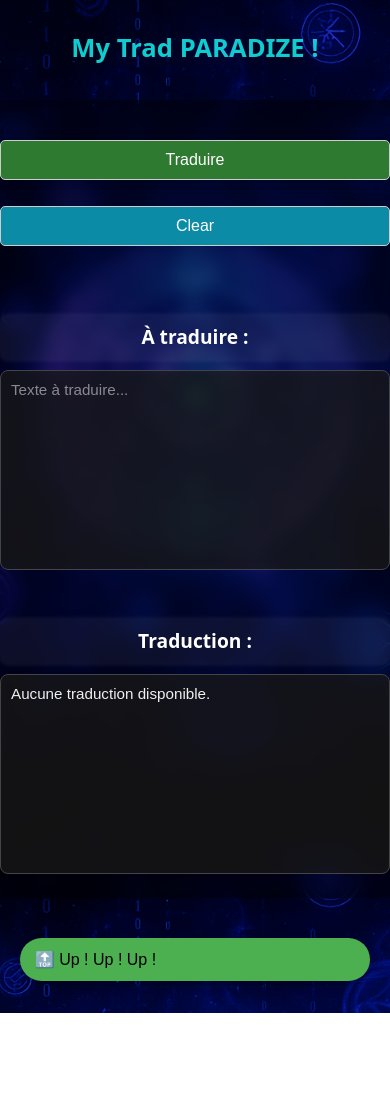
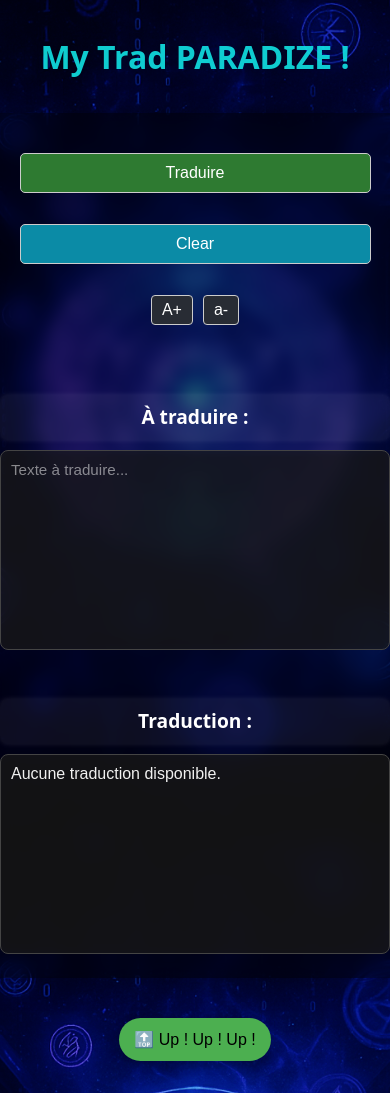
Before and after one commit to Gerard-Dylan/app-translate-novel, a React (Vite) app: page / in a window 390 px wide. Shown: the top 1093 px of the page. Before the commit the page ends 1013 px from the top, so only its background shows below. Built offline with nearby package versions, Linux system fonts and the light colour scheme; the HTML template or start-up script is replaced by a standard one.

Commit message:
add button text scaling

```diff
--- a/src/App.css
+++ b/src/App.css
@@ -44,12 +44,10 @@ button {
 .back-to-top {
   display: flex;
   align-items: center;
-  bottom: 30px;
   background-color: #4caf50;
   color: #000000;
   border: none;
-  margin-left: 45%;
-  margin-top: 2.5rem;
+  margin: 2.5rem auto 0 auto;
   border-radius: 50px;
   padding: 12px 15px;
   font-size: 1rem;
--- a/src/components/TranslateUX.tsx
+++ b/src/components/TranslateUX.tsx
@@ -1,4 +1,4 @@
-import { Dispatch, SetStateAction, useEffect, useRef } from "react";
+import { Dispatch, SetStateAction, useEffect, useRef, useState } from "react";
 import React from "react";
 import "./ux.css";
 import Spinner from "./Spinner";
@@ -15,6 +15,7 @@ interface TranslateUXProps {
 const TranslateUX: React.FC<TranslateUXProps> = ({text, translatedText, loading, error, setText, handleTranslate,}: TranslateUXProps) => {
     const textareaRef = useRef<HTMLTextAreaElement>(null);
     const translatedRef = useRef<HTMLTextAreaElement>(null);
+    const [fontSize, setFontSize] = useState(16);
 
     const syncHeights = () => {
         if (textareaRef.current && translatedRef.current) {
@@ -37,6 +38,7 @@ const TranslateUX: React.FC<TranslateUXProps> = ({text, translatedText, loading,
 
     return (
         <div className="translate-container">
+            <div className="buttons-wrapper">
                 <div className="buttons">
                     <button
                         onClick={handleTranslate}
@@ -46,7 +48,7 @@ const TranslateUX: React.FC<TranslateUXProps> = ({text, translatedText, loading,
                         {loading ? (
                             <>
                                 Traduction...
-                            <Spinner /> {}
+                                <Spinner />
                             </>
                         ) : (
                             "Traduire"
@@ -55,6 +57,22 @@ const TranslateUX: React.FC<TranslateUXProps> = ({text, translatedText, loading,
                     <button onClick={() => setText("")} className="clear-button">
                         Clear
                     </button>
+                </div>
+
+                <div className="font-size-controls">
+                    <button
+                        onClick={() => setFontSize((s) => Math.min(s + 2, 40))}
+                        className="text-size-button"
+                    >
+                        A+
+                    </button>
+                    <button
+                        onClick={() => setFontSize((s) => Math.max(s - 2, 10))}
+                        className="text-size-button"
+                    >
+                        a-
+                    </button>
+                </div>
             </div>
 
             <div className="text-columns">
@@ -68,6 +86,7 @@ const TranslateUX: React.FC<TranslateUXProps> = ({text, translatedText, loading,
                         className="input-textarea"
                     />
                 </div>
+
                 <div className="text-column">
                     <h4 className="section-title">Traduction :</h4>
                     <textarea
@@ -75,6 +94,7 @@ const TranslateUX: React.FC<TranslateUXProps> = ({text, translatedText, loading,
                         value={translatedText || "Aucune traduction disponible."}
                         readOnly
                         className="translated-text"
+                        style={{ fontSize: `${fontSize}px` }}
                     />
                 </div>
             </div>
--- a/src/components/ux.css
+++ b/src/components/ux.css
@@ -1,8 +1,27 @@
+.buttons-wrapper {
+    display: flex;
+    justify-content: center;
+    align-items: center;
+    margin-bottom: 20px;
+    flex-wrap: wrap;
+    gap: 15px;
+    position: relative;
+}
+
+
 .buttons {
     display: flex;
+    gap: 15px;
     justify-content: center;
-    gap: 15px;
-    margin-bottom: 20px;
+    flex: 1;
+}
+
+.font-size-controls {
+    position: absolute;
+    top: 0;
+    right: 0;
+    display: flex;
+    gap: 10px;
 }
 
 .translate-button,
@@ -72,7 +91,6 @@
     box-shadow: 0 0 5px rgba(255, 255, 255, 0.1);
 }
 
-
 .input-textarea,
 .translated-text {
     width: 100%;
@@ -100,12 +118,26 @@
     height: auto;
 }
 
+.text-size-button {
+    background-color: #282c34;
+    color: white;
+    border: 1px solid #ccc;
+    padding: 5px 10px;
+    font-size: 1rem;
+    border-radius: 4px;
+    cursor: pointer;
+    transition: transform 0.2s ease;
+}
+
+.text-size-button:hover {
+    transform: scale(1.1);
+    background-color: #3c4048;
+}
 
 .error-message {
     color: red;
     margin-top: 10px;
 }
-
 
 @media (max-width: 768px) {
     .translate-container {
@@ -128,24 +160,27 @@
         font-size: 0.95rem;
     }
 
+    .buttons-wrapper {
+        flex-direction: column;
+        align-items: center;
+        gap: 15px;
+    }
+
     .buttons {
         flex-direction: column;
-        gap: 10px;
+        align-items: center;
+        width: 100%;
+    }
+
+    .font-size-controls {
+        position: static;
+        justify-content: center;
+        width: 100%;
     }
 
     .translate-button,
     .clear-button {
-        width: 100%;
+        width: 90%;
         font-size: 1rem;
     }
-
-    .back-to-top {
-        margin-left: auto;
-        margin-right: auto;
-        width: 80%;
-    }
-
-    h1 {
-        font-size: 1.6rem;
-    }
 }
```
Lines whose indentation alone changed are shown as unchanged.
